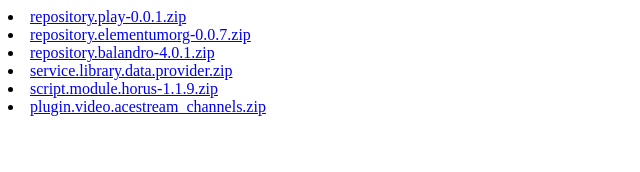
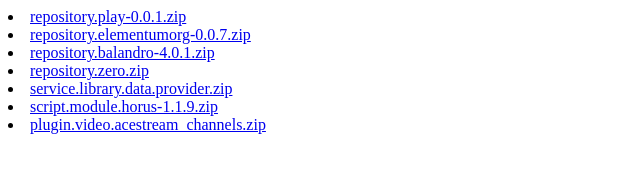
Before and after one commit to Tr500-1975/F_play, a plain HTML site: page index.html in a window 1280 px wide. Shown: the whole page, without its empty margins (0-640 px from the left). Drawn offline with Linux system fonts and the light colour scheme.

Commit message:
zeros es peleas

```diff
--- a/index.html
+++ b/index.html
@@ -1,6 +1,7 @@
 <li><a href="repository.play-0.0.1.zip">repository.play-0.0.1.zip</a></li>
 <li><a href="repository.elementumorg-0.0.7.zip">repository.elementumorg-0.0.7.zip</a></li>
 <li><a href="repository.balandro-4.0.1.zip">repository.balandro-4.0.1.zip</a></li>
+<li><a href="repository.zero.zip">repository.zero.zip</a></li>
 <li><a href="service.library.data.provider.zip">service.library.data.provider.zip</a></li>
 <li><a href="script.module.horus-1.1.9.zip">script.module.horus-1.1.9.zip</a></li>
 <li><a href="plugin.video.acestream_channels.zip">plugin.video.acestream_channels.zip</a></li>
```
Also changed, not shown: 1 other file.
